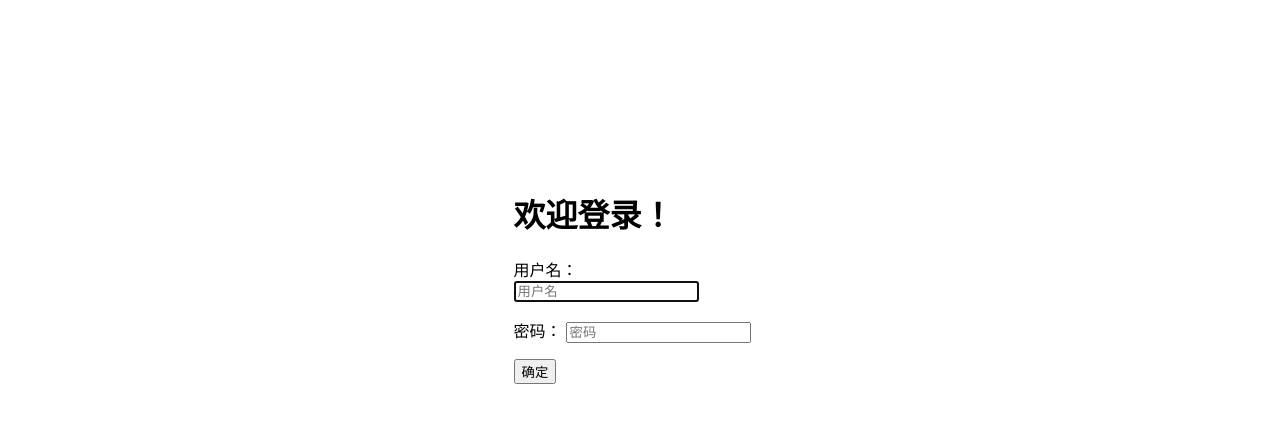
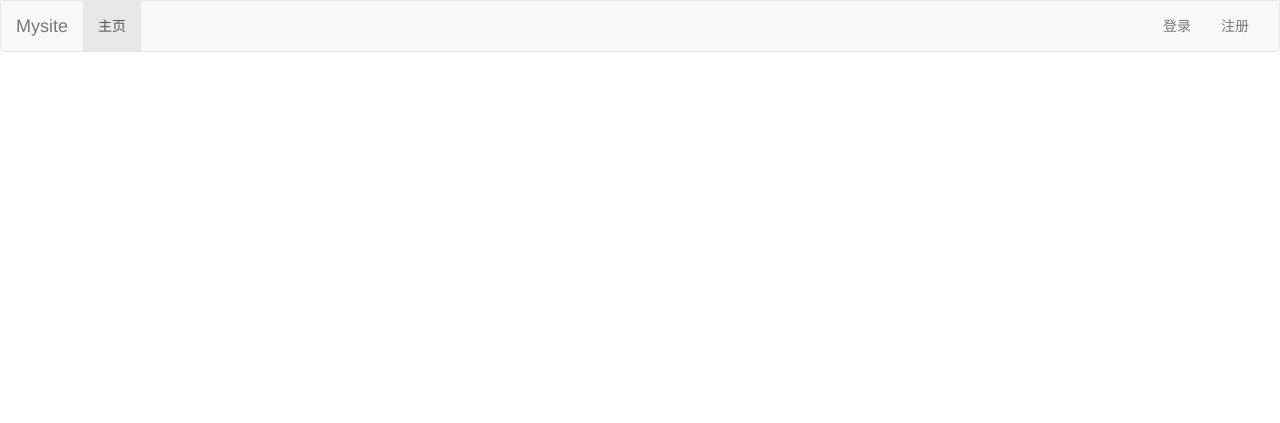
Before and after one commit to maxchan1/mypythonweb, a Django app: page /login/ in a window 1280 px wide. Shown: the top 423 px of the page. Run offline with Django 3.2, Linux system fonts and the light colour scheme; some libraries are stand-ins or nearby versions.

Commit message:
night add

```diff
--- a/login/templates/login/login.html
+++ b/login/templates/login/login.html
@@ -1,23 +1 @@
-<!DOCTYPE html>
-<html lang="en">
-<head>
-    <meta charset="UTF-8">
-    <title>登录</title>
-</head>
-<body>
-    <div style="margin: 15% 40%;">
-        <h1>欢迎登录！</h1>
-       <form action="/login/" method="post">
-            <p>
-                <label for="id_username">用户名：</label>
-                <input type="text" id="id_username" name="username" placeholder="用户名" autofocus required />
-            </p>
-            <p>
-                <label for="id_password">密码：</label>
-                <input type="password" id="id_password" placeholder="密码" name="password" required >
-            </p>
-            <input type="submit" value="确定">
-        </form>
-    </div>
-</body>
-</html>
+{% extends 'base.html' %}
--- a/templates/base.html
+++ b/templates/base.html
@@ -1,3 +1,4 @@
+{% load staticfiles %}
 <!DOCTYPE html>
 <html lang="zh-CN">
   <head>
@@ -5,10 +6,10 @@
     <meta http-equiv="X-UA-Compatible" content="IE=edge">
     <meta name="viewport" content="width=device-width, initial-scale=1">
     <!-- 上述3个meta标签*必须*放在最前面，任何其他内容都*必须*跟随其后！ -->
-    <title>Bootstrap 101 Template</title>
+    <title>{% block title %}base{% endblock %}</title>
 
     <!-- Bootstrap -->
-    <link href="css/bootstrap.min.css" rel="stylesheet">
+    <link href="{% static 'css/bootstrap.min.css' %}" rel="stylesheet">
 
     <!-- HTML5 shim and Respond.js for IE8 support of HTML5 elements and media queries -->
     <!-- WARNING: Respond.js doesn't work if you view the page via file:// -->
@@ -16,13 +17,39 @@
       <script src="https://cdn.bootcss.com/html5shiv/3.7.3/html5shiv.min.js"></script>
       <script src="https://cdn.bootcss.com/respond.js/1.4.2/respond.min.js"></script>
     <![endif]-->
+    {% block css %}{% endblock %}
   </head>
   <body>
-    <h1>你好，世界！</h1>
+    <nav class="navbar navbar-default">
+      <div class="container-fluid">
+        <!-- Brand and toggle get grouped for better mobile display -->
+        <div class="navbar-header">
+          <button type="button" class="navbar-toggle collapsed" data-toggle="collapse" data-target="#my-nav" aria-expanded="false">
+            <span class="sr-only">切换导航条</span>
+            <span class="icon-bar"></span>
+            <span class="icon-bar"></span>
+            <span class="icon-bar"></span>
+          </button>
+          <a class="navbar-brand" href="#">Mysite</a>
+        </div>
 
+        <!-- Collect the nav links, forms, and other content for toggling -->
+        <div class="collapse navbar-collapse" id="my-nav">
+          <ul class="nav navbar-nav">
+            <li class="active"><a href="/index/">主页</a></li>
+          </ul>
+          <ul class="nav navbar-nav navbar-right">
+            <li><a href="/login/">登录</a></li>
+            <li><a href="/register/">注册</a></li>
+          </ul>
+        </div><!-- /.navbar-collapse -->
+      </div><!-- /.container-fluid -->
+    </nav>
+
+        {% block content %}{% endblock %}
     <!-- jQuery (necessary for Bootstrap's JavaScript plugins) -->
-    <script src="https://cdn.bootcss.com/jquery/1.12.4/jquery.min.js"></script>
+    <script src="{% static 'js/jquery-3.2.1.js' %}"></script>
     <!-- Include all compiled plugins (below), or include individual files as needed -->
-    <script src="js/bootstrap.min.js"></script>
+    <script src="{% static 'js/bootstrap.min.js' %}"></script>
   </body>
 </html>
```
